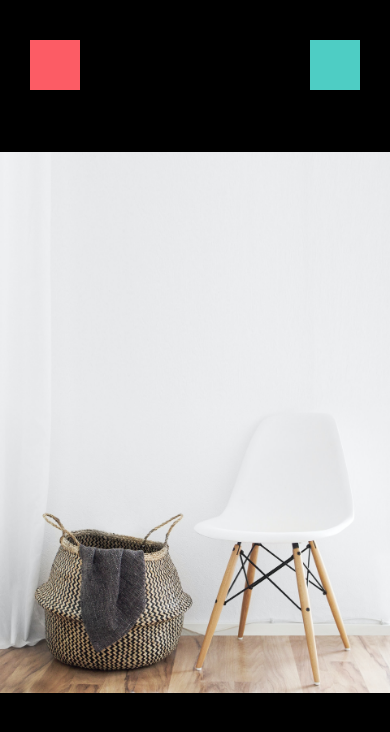
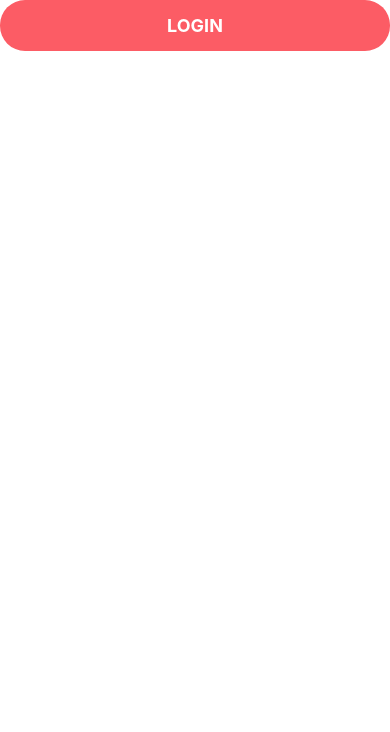
Before and after one commit to matmood-dev/DoneWithIt-ReactNativeApp, a React Native app: screen / in a window 390 px wide. Shown: the top 732 px of the page. Built offline with nearby package versions, Linux system fonts and the light colour scheme.

Commit message:
added button

```diff
--- a/App.js
+++ b/App.js
@@ -1,7 +1,14 @@
 import { View } from "react-native";
 import WelcomeScreen from "./app/screens/WelcomeScreen";
 import ViewImageScreen from "./app/screens/ViewImageScreen";
+import {MaterialCommunityIcons} from '@expo/vector-icons'
+
+import AppText from "./app/components/AppText";
+import colors from "./app/config/colors";
+import AppButton from "./app/components/AppButton";
 
 export default function App() {
-  return <ViewImageScreen />;
+  return (
+    <AppButton title="login" onPress={() => console.log('Pressed')}/>
+  );
 }
--- /dev/null
+++ b/app/components/AppButton.js
@@ -0,0 +1,29 @@
+import { StyleSheet, Text, TouchableOpacity } from "react-native";
+import colors from "../config/colors";
+
+function AppButton({ title, onPress }) {
+  return (
+    <TouchableOpacity style={styles.button} onPress={onPress}>
+        <Text style={styles.text}>{title}</Text>
+    </TouchableOpacity>
+  );
+}
+
+const styles = StyleSheet.create({
+  button: {
+    backgroundColor: colors.primary,
+    borderRadius: 25,
+    justifyContent: "center",
+    alignItems: "center",
+    padding: 15,
+    width: "100%",
+  },
+  text: {
+    color: colors.white,
+    fontSize: 18,
+    fontWeight: "bold",
+    textTransform: "uppercase",
+  },
+});
+
+export default AppButton;
--- /dev/null
+++ b/app/components/AppText.js
@@ -0,0 +1,17 @@
+import React from 'react';
+import { Platform, Text, StyleSheet } from 'react-native';
+
+function AppText({children}) {
+    return (
+        <Text style={styles.text}>{children}</Text>
+    );
+}
+
+const styles = StyleSheet.create({
+    text:{
+        fontSize: 30,
+        fontFamily: "sans-serif-condensed",
+    }
+})
+
+export default AppText;
--- a/app/config/colors.js
+++ b/app/config/colors.js
@@ -1,5 +1,6 @@
 export default{
     primary: '#fc5c65',
     secondary: '#4ecdc4',
-    black: '#000000'
+    black: '#000000',
+    white: '#ffffff'
 }
```
